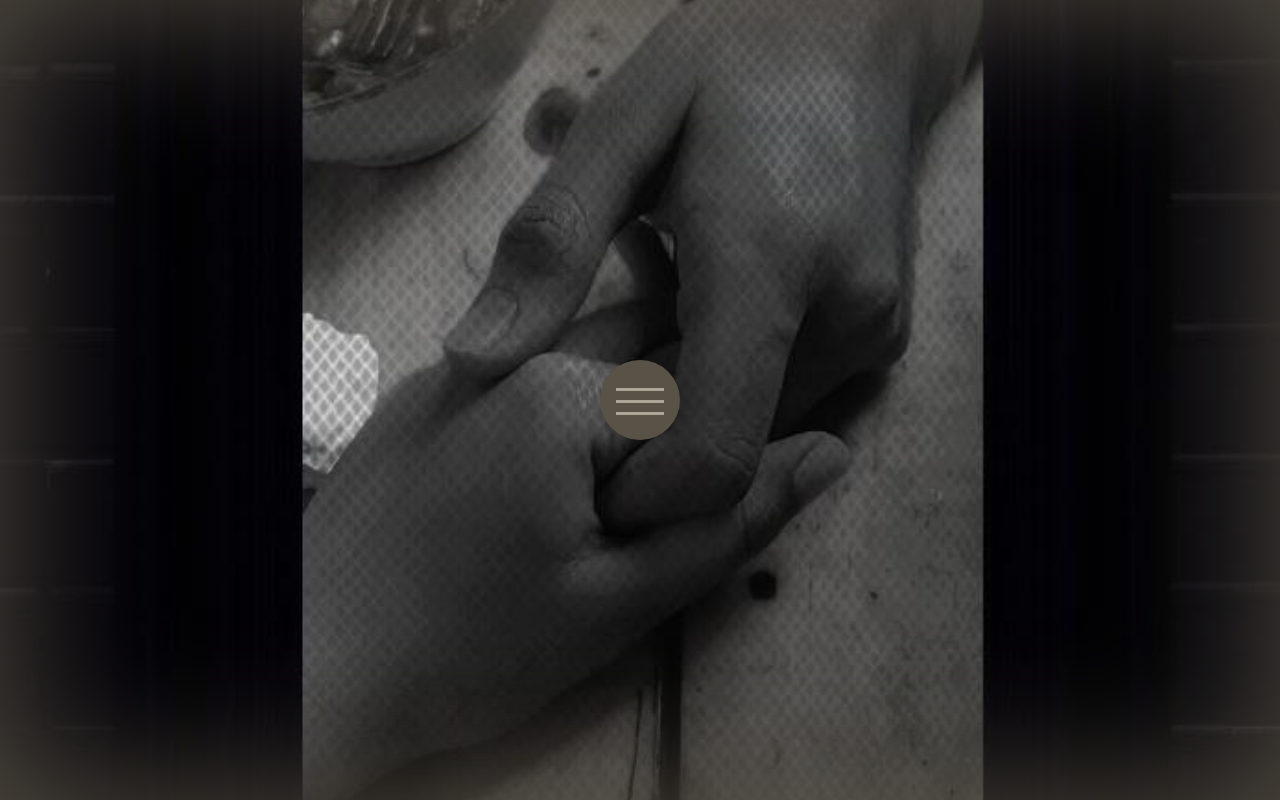
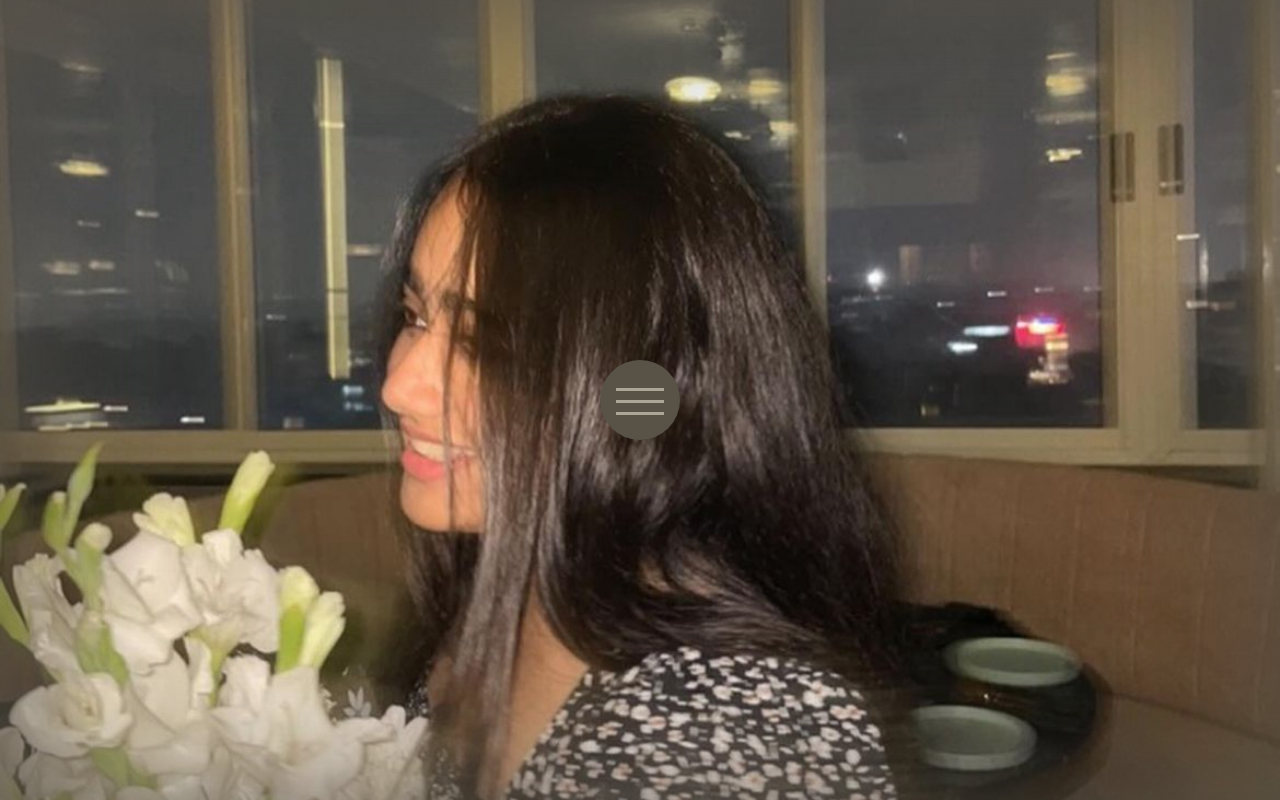
Before and after one commit to sharshit21/Happy-Birthday-Areena, a plain HTML site: page index.html in a window 1280 px wide. Drawn offline with Linux system fonts and the light colour scheme.

Commit message:
radial-style.css

```diff
--- a/radial-style.css
+++ b/radial-style.css
@@ -5,7 +5,7 @@ body,html{
 }
 body{
 	background: #E3DFD2;
-	background-image: url(assets/first\ holding\ hands.jpeg);
+	background-image: url('assets/her.PNG');
 	background-repeat: no-repeat;
 	background-size: cover;
 	background-position: center;
```
